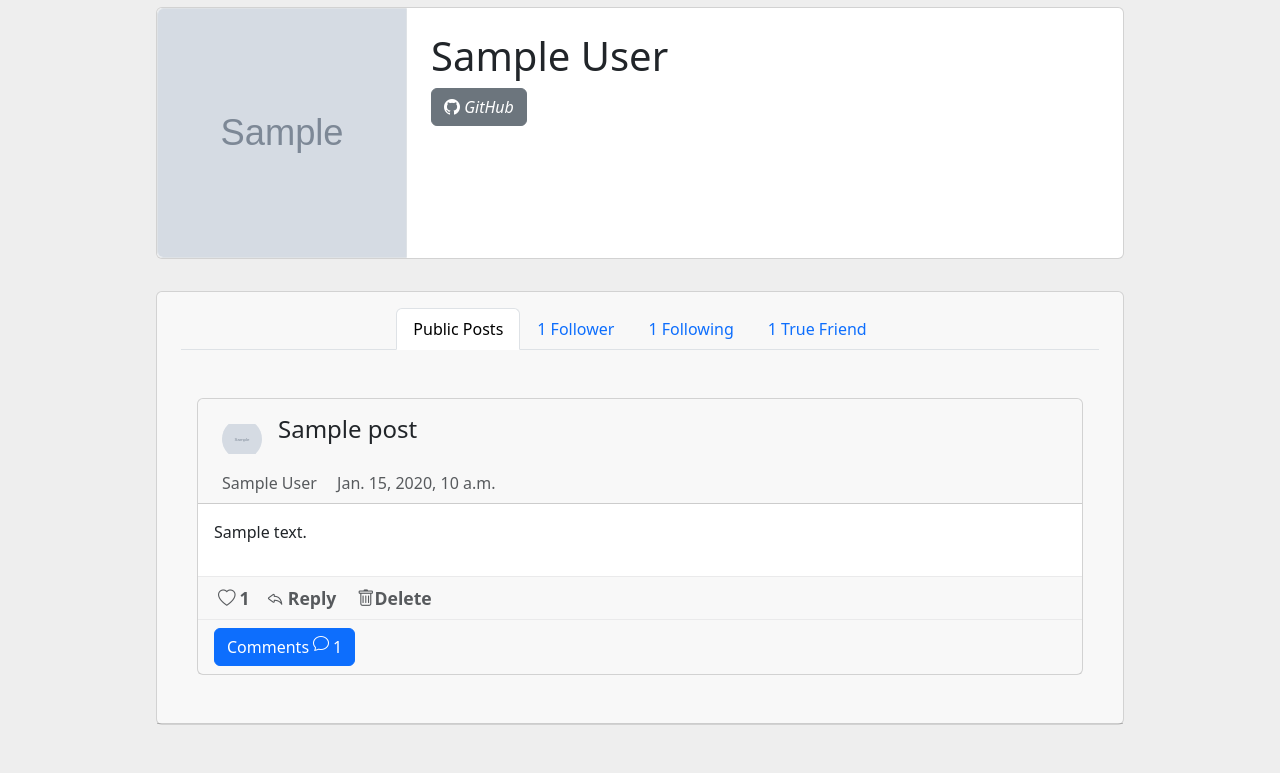
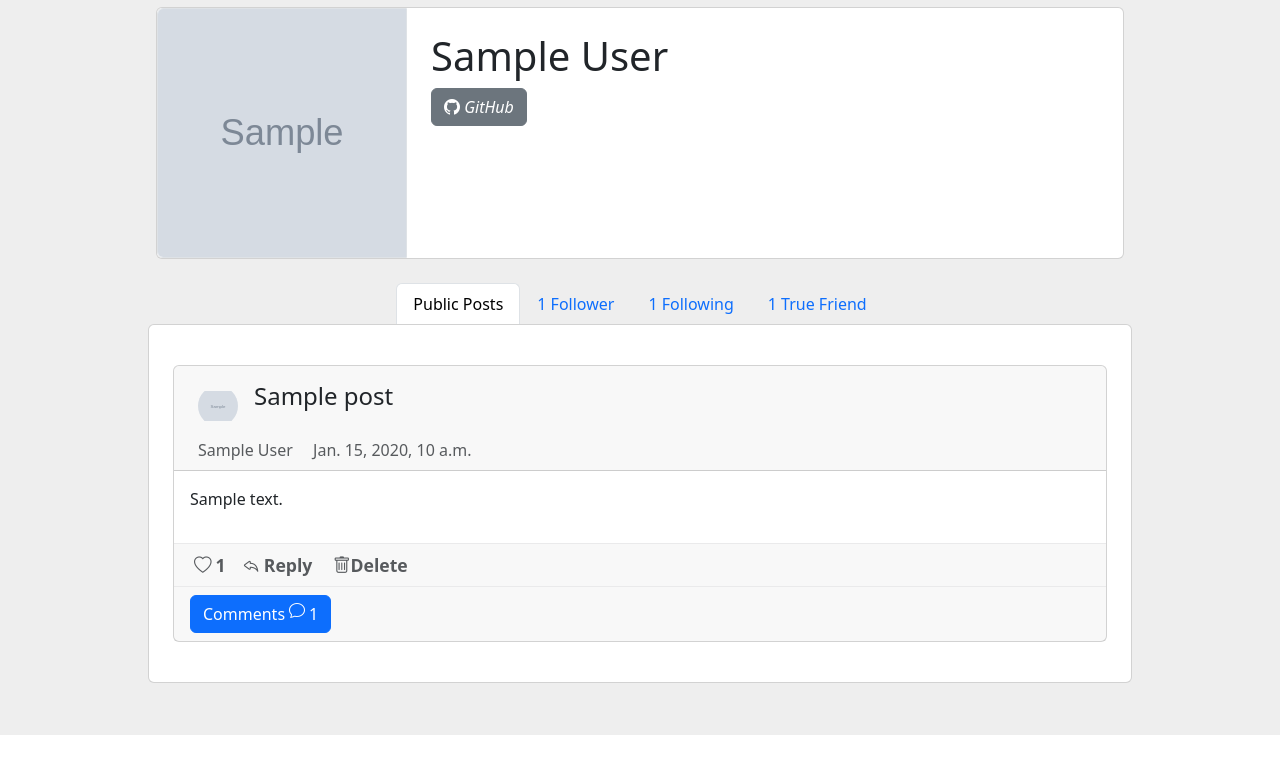
Before and after one commit to distribution-social/SocialDistribution, a Django app: page /authors/00000000-0000-0000-0000-000000000001 in a window 1280 px wide. Shown: the part 65-838 px from the top of the page. After the commit the page ends 800 px from the top, so only its background shows below. Run offline with Django 4.2, Linux system fonts and the light colour scheme; a user stored in the database is signed in; tables that the repository leaves empty hold one stand-in row (values such as "Sample post"); grey boxes marked "Sample" are stand-in pictures; data that the repository does not hold is empty; some libraries are stand-ins or nearby versions.

Commit message:
small modification to layout

```diff
--- a/socialDistribution/app/templates/profile.html
+++ b/socialDistribution/app/templates/profile.html
@@ -50,12 +50,9 @@
             </div>
         </div>
 
-        <div class="p-2">
-            <div class="card mb-3" style="max-width: 1000px;">
-                <div class="card-header">
-                    <div class="p-2">
+        <div style="max-width: 1000px;">
                         <nav>
-                            <div class="nav nav-tabs justify-content-center" id="nav-tab" role="tablist">
+                            <div class="nav nav-tabs justify-content-center border-bottom-0" id="nav-tab" role="tablist">
                                 <button class="nav-link {% if active_tab == 'posts' %} active{% endif %}"
                                     id="nav-public-posts-tab" data-bs-toggle="tab" href="#"
                                     data-bs-target="#nav-public-posts" type="button" role="tab"
@@ -74,8 +71,7 @@
                                     aria-selected="false">{{friends|length}} True Friend{{friends|pluralize}}</button>
                             </div>
                         </nav>
-                    </div>
-                    <div class="p-2">
+                    <div class="card p-2">
 
                         <div class="tab-content" id="nav-tabContent">
                             <div class="tab-pane fade  {% if active_tab == 'posts' %} show active{% endif %}"
@@ -96,9 +92,7 @@
                                 {% include 'friendstab.html' %}
                             </div>
                         </div>
-                    </div>
                 </div>
-            </div>
 
         </div>
     </div>
```
